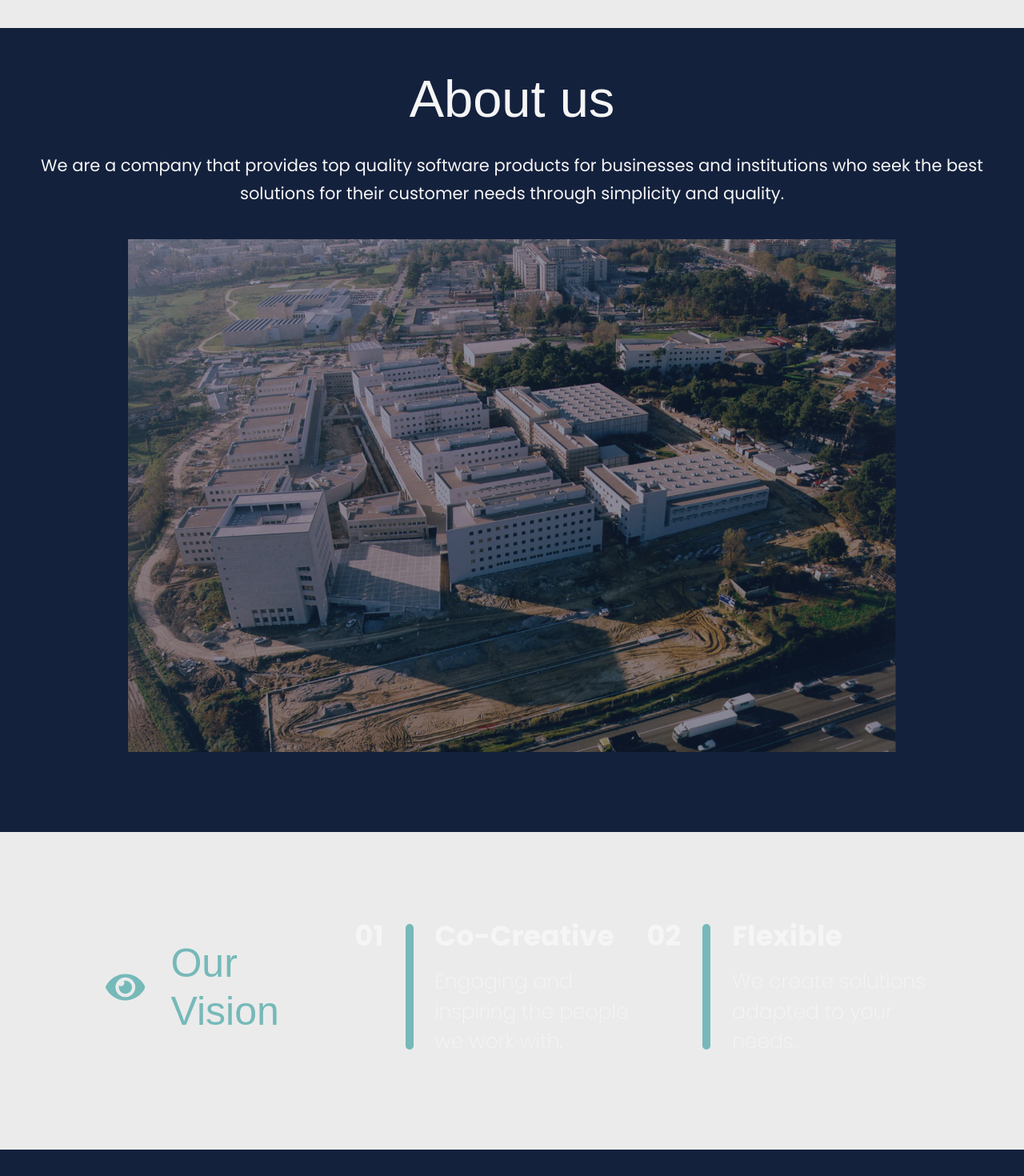
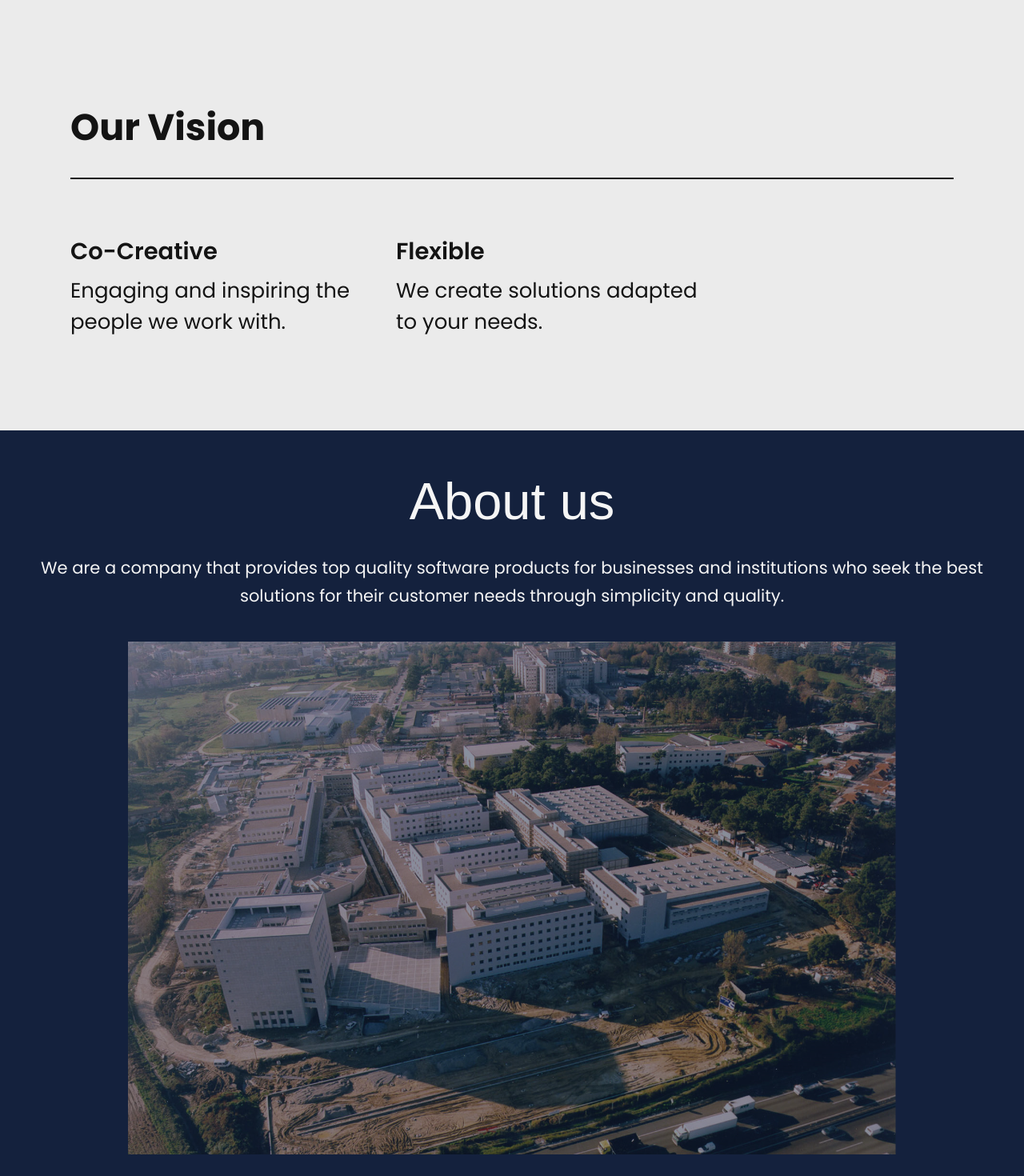
Before and after one commit to LGP21-LGP1/lgp21-lgp1.github.io, a Next.js app: page / in a window 1280 px wide. Shown: the part 1160-2630 px from the top of the page at 80% size. Built offline with nearby package versions, Linux system fonts and the light colour scheme; no server answers; a web font is replaced by a local one.

Commit message:
homepage: vision section

```diff
--- a/pages/index.js
+++ b/pages/index.js
@@ -105,6 +105,24 @@ export default function Home() {
               </span>
             </div>
           </section>
+          <section id={style.vision}>
+            <h2 id={style.ourVision}>Our Vision</h2>
+            <hr id={style.visionLine}></hr>
+            <span id={style.visionStatements}>
+              <span className={style.visionStatement}>
+                <span className={style.visionTitle}>Co-Creative</span>
+                <p className={style.visionText}>
+                  Engaging and inspiring the people we work with.
+                </p>
+              </span>
+              <span className={style.visionStatement}>
+                <span className={style.visionTitle}>Flexible</span>
+                <p className={style.visionText}>
+                  We create solutions adapted to your needs.
+                </p>
+              </span>
+            </span>
+          </section>
           <section id={style.about}>
             <span className={style.content}>
               <h2 id={style.aboutTitle}>About us</h2>
@@ -121,34 +139,7 @@ export default function Home() {
               />
             </span>
           </section>
-          <section id={style.vision}>
-            <h2 id={style.ourVision}>
-              <span id={style.ourVisionContent}>
-                <FaEye size={50} />
-                <span>Our Vision</span>
-              </span>
-            </h2>
-            <span className={style.visionStatement}>
-              <span className={style.visionNo}>01</span>
-              <span className={style.separator} />
-              <span className={style.visionContent}>
-                <span className={style.visionTitle}>Co-Creative</span>
-                <p className={style.visionText}>
-                  Engaging and inspiring the people we work with.
-                </p>
-              </span>
-            </span>
-            <span className={style.visionStatement}>
-              <span className={style.visionNo}>02</span>
-              <span className={style.separator} />
-              <span className={style.visionContent}>
-                <span className={style.visionTitle}>Flexible</span>
-                <p className={style.visionText}>
-                  We create solutions adapted to your needs.
-                </p>
-              </span>
-            </span>
-          </section>
+
           <section id={style.meetTheTeam}>
             <span className={style.content}>
               <span id={style.textContent}>
--- a/styles/global.css
+++ b/styles/global.css
@@ -77,6 +77,7 @@ main {
   flex-direction: column;
   justify-content: center;
   align-items: center;
+  overflow-x: hidden;
 }
 
 .description {
--- a/styles/home.module.css
+++ b/styles/home.module.css
@@ -77,13 +77,13 @@
   color: var(--dark);
   width: 100%;
   text-align: left;
+  margin-bottom: 35px;
 }
 
 #solutionsList {
   display: flex;
   width: 100%;
   justify-content: space-between;
-  margin-top: 30px;
   border-top: 2px solid var(--dark);
 }
 
@@ -170,12 +170,10 @@
 }
 
 #vision {
-  display: flex;
-  align-items: center;
-  justify-content: space-around;
-  max-width: 1700px;
-  padding: 100px;
+  margin: 0 auto;
+  max-width: 1200px;
   width: 100%;
+  padding: 100px 3rem 100px 3rem;
 }
 
 #ourVisionContent {
@@ -184,11 +182,18 @@
   color: var(--cyan);
 }
 
-#ourVision span {
-  font-size: 50px;
-  font-weight: normal;
-  font-family: var(--reross);
-  margin-left: 2rem;
+#ourVision {
+  font-size: 46px;
+  font-weight: bold;
+  color: var(--dark);
+  width: 100%;
+  text-align: left;
+  margin-bottom: 35px;
+}
+
+#visionLine {
+  border-top: 2px solid var(--dark);
+  margin-bottom: 60px;
 }
 
 .separator {
@@ -197,30 +202,23 @@
   margin: 15px 27px 25px 27px;
 }
 
-.visionStatement {
+#visionStatements {
   display: flex;
-  align-items: stretch;
-  color: var(--light);
-  font-family: var(--poppins);
 }
 
-.visionNo,
-.visionTitle {
-  font-weight: bold;
-  line-height: 60px;
-  max-width: 268px;
-  font-size: 35px;
+.visionStatement {
+  max-width: 407px;
 }
 
-.visionContent {
-  max-width: 268px;
-  margin: 0;
+.visionTitle {
+  font-weight: 600;
+  line-height: 60px;
+  font-size: 29px;
 }
 
-.visionContent p {
-  margin-top: 8px;
-  font-size: 25px;
-  font-weight: 300;
+.visionText {
+  font-weight: 400;
+  font-size: 26px;
 }
 
 #meetTheTeam {
```
